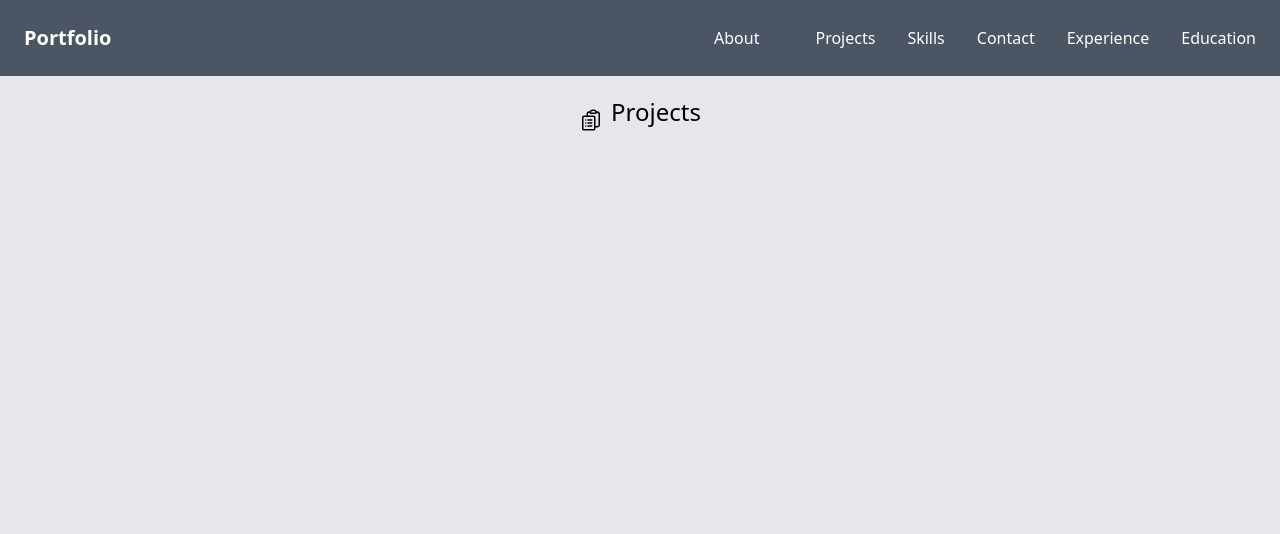
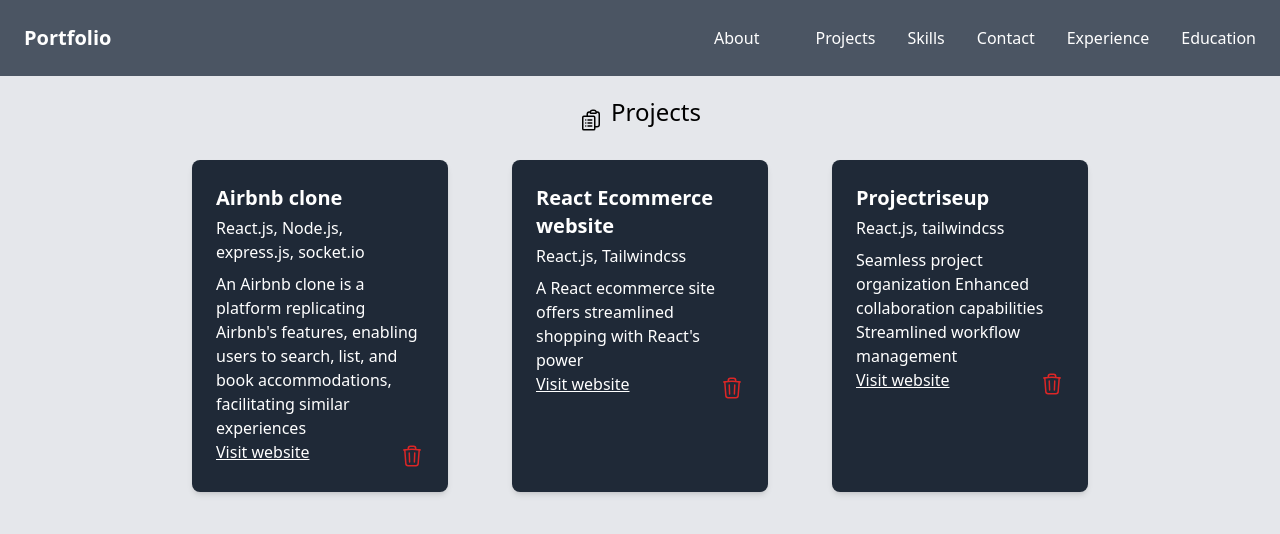
Before and after one commit to Anilkushwaha782000/portfolio_client, a React (Create React App) app: page /project in a window 1280 px wide. Shown: the top 534 px of the page. Built offline with nearby package versions, Linux system fonts and the light colour scheme.

Commit message:
Update Project.js

```diff
--- a/src/component/Project.js
+++ b/src/component/Project.js
@@ -53,7 +53,7 @@ function Project() {
                 </motion.h2>
             </div>
             <div className="grid grid-cols-1 md:grid-cols-3 gap-16 max-w-screen-lg mx-auto absolute mt-40">
-                {projectList?.length > 0 && projectlist.map((item, index) => {
+                {projectList?.length > 0 && projectList.map((item, index) => {
                     return (
 
                         <motion.div
@@ -75,7 +75,7 @@ function Project() {
                                 animate={{ opacity: 1, y: 0 }}
                                 transition={{ duration: 0.6, delay: 0.6 }}
                                 className=" mb-2">
-                                {item.techstack}
+                                {item.Techtack}
                             </motion.p>
                             <motion.p initial={{ opacity: 0, y: 20 }}
                                 animate={{ opacity: 1, y: 0 }}
@@ -87,7 +87,7 @@ function Project() {
                                 <a className='underline' href={item.link}>Visit website</a>
                             </div>
                             <div className='relative'>
-                                <button className=" text-right rounded-full text-red-600 absolute bottom-0 right-0" onClick={() => handleDelete(item._id)}>
+                                <button className=" text-right rounded-full text-red-600 absolute bottom-0 right-0">
                                     <svg xmlns="http://www.w3.org/2000/svg" fill="none" viewBox="0 0 24 24" strokeWidth={1.5} stroke="currentColor" className="w-6 h-6">
                                         <path strokeLinecap="round" strokeLinejoin="round" d="m14.74 9-.346 9m-4.788 0L9.26 9m9.968-3.21c.342.052.682.107 1.022.166m-1.022-.165L18.16 19.673a2.25 2.25 0 0 1-2.244 2.077H8.084a2.25 2.25 0 0 1-2.244-2.077L4.772 5.79m14.456 0a48.108 48.108 0 0 0-3.478-.397m-12 .562c.34-.059.68-.114 1.022-.165m0 0a48.11 48.11 0 0 1 3.478-.397m7.5 0v-.916c0-1.18-.91-2.164-2.09-2.201a51.964 51.964 0 0 0-3.32 0c-1.18.037-2.09 1.022-2.09 2.201v.916m7.5 0a48.667 48.667 0 0 0-7.5 0" />
                                     </svg>
```
